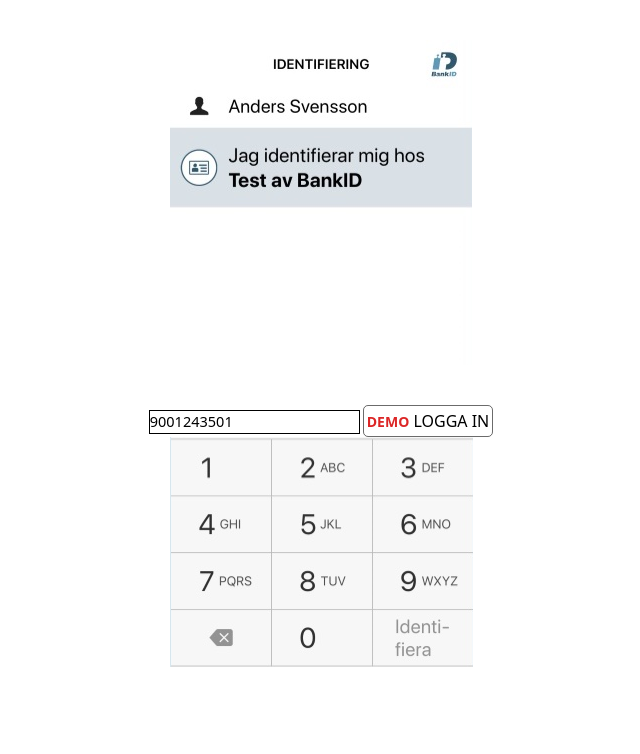
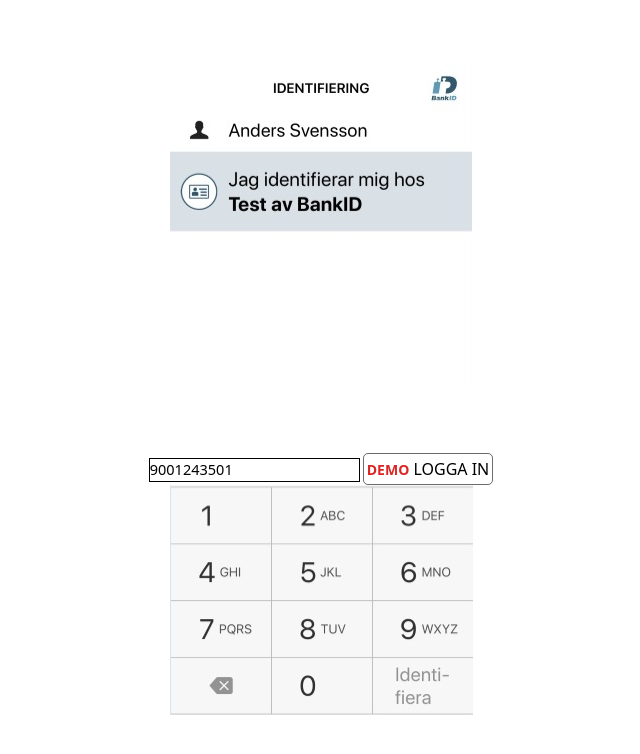
Before and after one commit to FikaKarin/GeochTa, a React (Create React App) app: page /LogIn in a window 1280 px wide. Shown: the top 754 px of the page, without its empty margins (319-959 px from the left). Built offline with nearby package versions, Linux system fonts and the light colour scheme; data requests are answered from the project's data file.

Commit message:
small correction

```diff
--- a/src/components/LogIn.js
+++ b/src/components/LogIn.js
@@ -42,7 +42,7 @@
   return (
     <div className='bg-white h-full '>
       <div>
-        <img className='bankid mx-10 my-10' src={Top} alt='Top' />
+        <img className='bankid mx-10 my-16' src={Top} alt='Top' />
         {/* <label id='logIn' htmlFor='personNr'>
         Personnummer
       </label> */}
```
